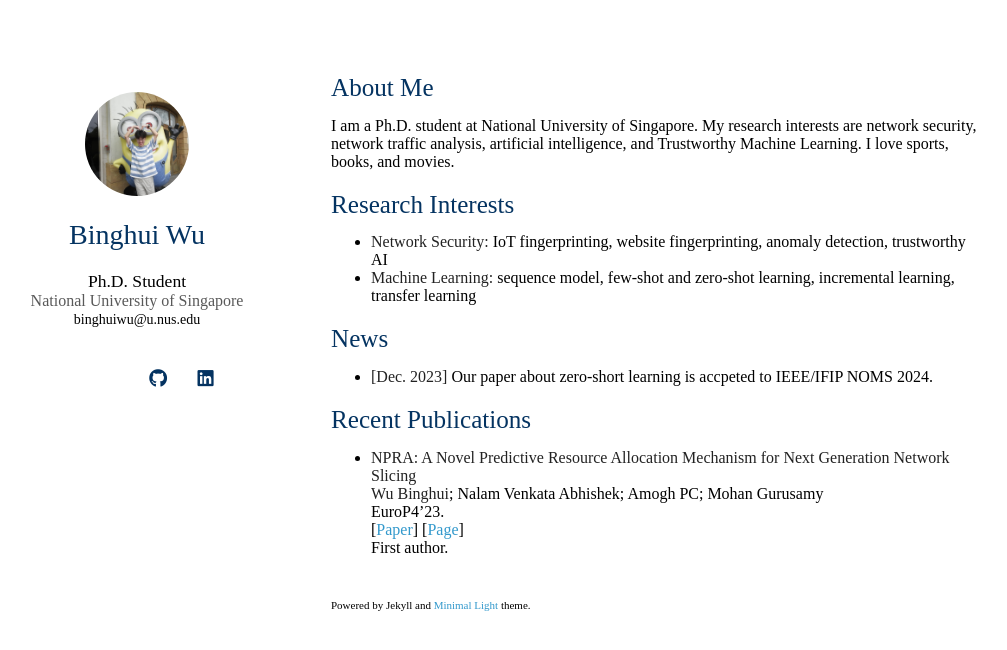
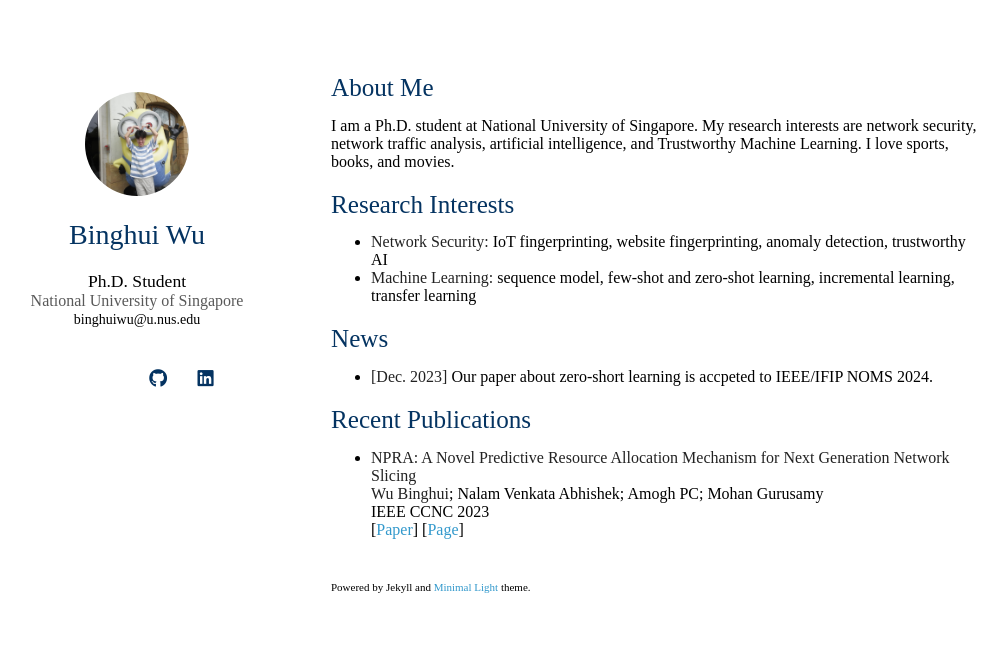
Before and after one commit to Binghui99/binghuiweb.github.io, a Jekyll site: the page built from index.md, in a window 1280 px wide. Shown: the top 650 px of the page, without its empty margins (139-1146 px from the left). Built offline with Jekyll 4.4.1, drawn with Linux system fonts in a browser that asks for light colours; nearby versions of some CDN libraries; some web fonts are replaced; a style sheet for code colours, icons or effects is not loaded; our own code applies the rules of GitHub Pages for plain Markdown files.

Commit message:
Update index.md

```diff
--- a/index.md
+++ b/index.md
@@ -23,9 +23,7 @@ I love sports, books, and movies.
   <br>
   **Wu Binghui**; Nalam Venkata Abhishek; Amogh PC; Mohan Gurusamy
   <br>
-  EuroP4'23.
+  IEEE CCNC 2023
   <br>
   [[Paper](https://drive.google.com/file/d/1U9C9Yk6lpwzeACQWyFKihsFIUCL3ipld/view?usp=drive_link)]
   [[Page](https://ieeexplore.ieee.org/abstract/document/10060670)]
-  <br>
-  First author.
```
